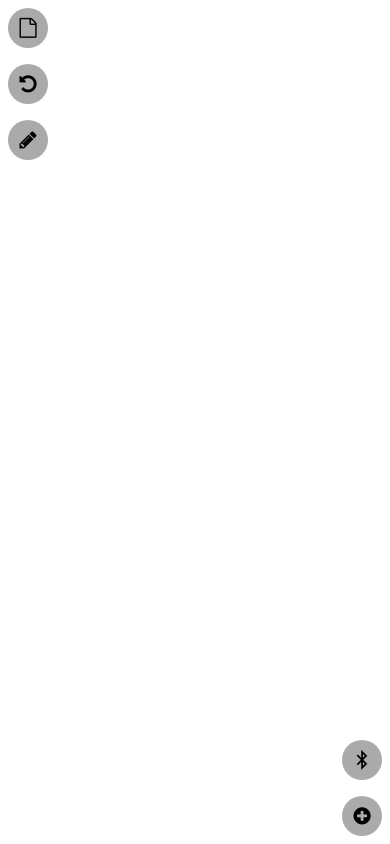
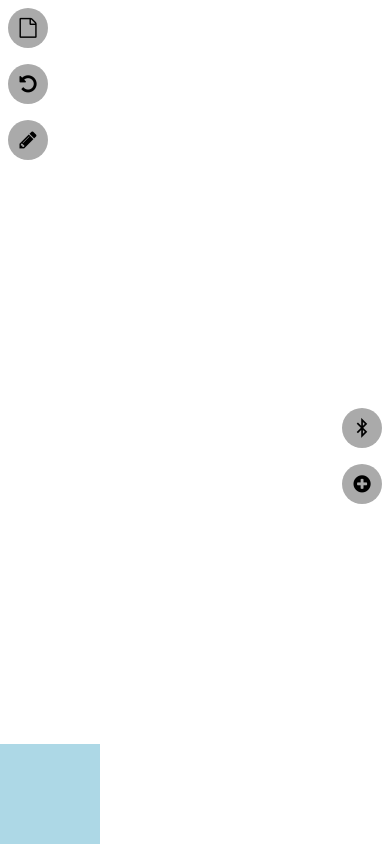
Before and after one commit to solinehayes/HCI-909-MultiDeviceCollaboration, a React Native app in the folder MultiDeviceCollab/: screen /DrawingZone in a window 390 px wide. Built offline with nearby package versions, Linux system fonts and the light colour scheme.

Commit message:
Created a draggable post it component

```diff
--- /dev/null
+++ b/MultiDeviceCollab/src/components/PostIt/PostIt.component.tsx
@@ -0,0 +1,51 @@
+import React from 'react';
+import {View, TouchableOpacity, ViewStyle, StyleSheet, PanResponder, Dimensions, Animated} from 'react-native';
+import {theme} from '../../../theme';
+
+interface Props {
+  //iconName: string;
+}
+interface Styles {
+  container: ViewStyle;
+}
+
+const styles = StyleSheet.create<Styles>({
+  container: {
+    backgroundColor: theme.colors.blue,
+    width: 100,
+    height: 100
+  },
+});
+
+
+export const PostIt: FunctionComponent<Props> = ({}) => {
+
+  const pan = React.useState(new Animated.ValueXY())[0]
+
+  const panResponder = React.useState(
+    PanResponder.create({
+      onMoveShouldSetPanResponder: () => true,
+      onPanResponderGrant: () =>{
+        console.log("Pan responder")
+        pan.setOffset({
+          x: pan.x._value,
+          y: pan.y._value
+        })
+      },
+      onPanResponderMove: Animated.event([null, {
+        dx: pan.x, dy: pan.y}], {useNativeDriver:false}),
+        onPanResponderRelease: () => {
+          pan.flattenOffset()
+        }
+    })
+  )[0]
+
+  console.log(pan.getLayout())
+
+  return (
+    <Animated.View
+      style={[styles.container, pan.getLayout()]}
+      {...panResponder.panHandlers}
+    />
+  );
+};
--- a/MultiDeviceCollab/src/pages/DrawingZone/DrawingZone.component.tsx
+++ b/MultiDeviceCollab/src/pages/DrawingZone/DrawingZone.component.tsx
@@ -1,6 +1,7 @@
 import React, {FunctionComponent} from 'react';
 import {View, SafeAreaView, ViewStyle, StyleSheet} from 'react-native';
 import {FloatingButton} from '../../components/FloatingButton/FloatingButton.component';
+import {PostIt} from '../../components/PostIt/PostIt.component'
 import {theme} from '../../../theme';
 
 interface Styles {
@@ -31,6 +32,7 @@ export const DrawingZone: FunctionComponent = () => {
         <FloatingButton iconName="bluetooth-b" />
         <FloatingButton iconName="plus-circle" />
       </View>
+      <PostIt />
     </SafeAreaView>
   );
 };
--- a/MultiDeviceCollab/theme/index.ts
+++ b/MultiDeviceCollab/theme/index.ts
@@ -13,6 +13,7 @@ const colors = {
   grey: '#AAAAAA',
   darkGrey: '#858585',
   white: '#FFFFFF',
+  blue: '#ADD8E6'
 };
 const dimensions = {
   button: 40,
```
